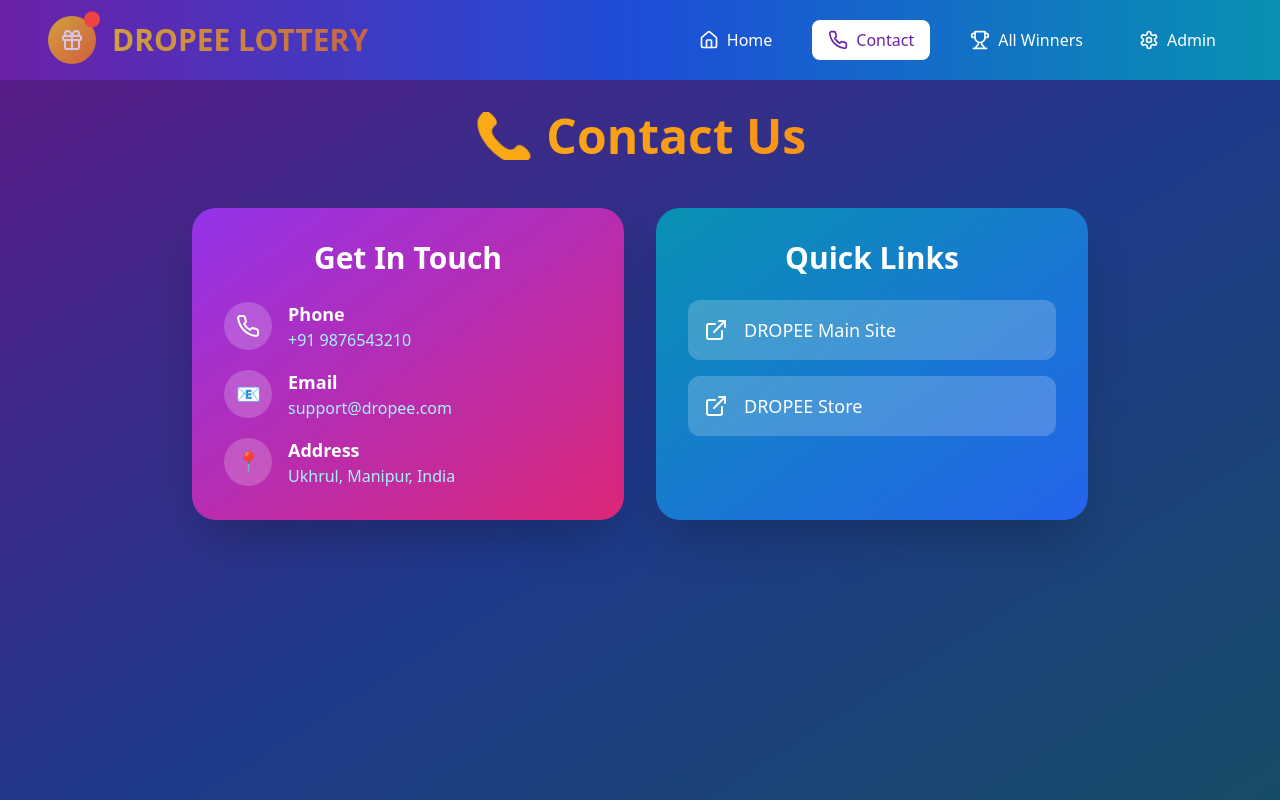
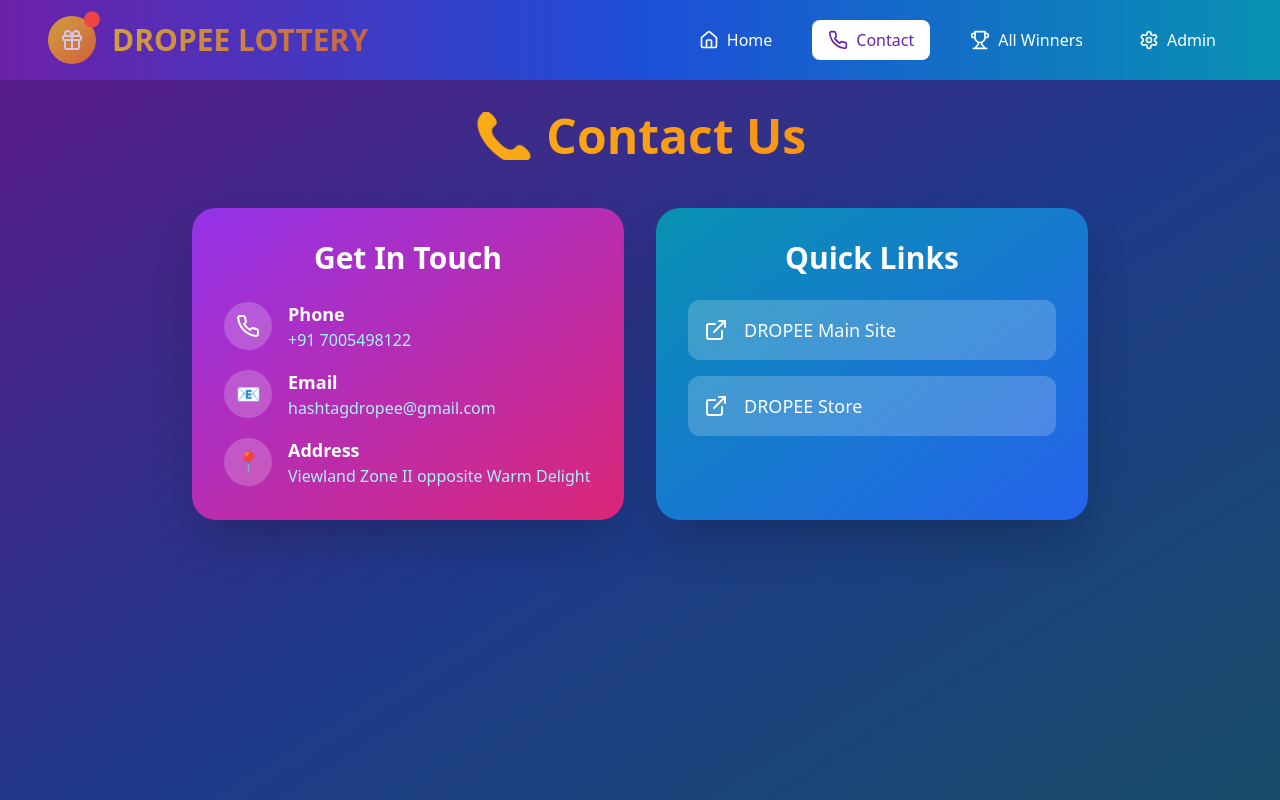
Before and after one commit to Dpmmr/dropee-lottery-delight, a React (Vite) app: page / in a window 1280 px wide. Both pictures are taken after a click on the button "Contact". Shown: the top 800 px of the page. Built offline with nearby package versions, Linux system fonts and the light colour scheme.

Commit message:
Add contact information
Update contact information in the Contact page.

```diff
--- a/src/components/ContactPage.tsx
+++ b/src/components/ContactPage.tsx
@@ -32,7 +32,7 @@ const ContactPage: React.FC<ContactPageProps> = ({ externalLinks }) => {
                 </div>
                 <div>
                   <p className="text-lg font-semibold">Phone</p>
-                  <p className="text-cyan-200">+91 9876543210</p>
+                  <p className="text-cyan-200">+91 7005498122</p>
                 </div>
               </div>
               <div className="flex items-center space-x-4">
@@ -41,7 +41,7 @@ const ContactPage: React.FC<ContactPageProps> = ({ externalLinks }) => {
                 </div>
                 <div>
                   <p className="text-lg font-semibold">Email</p>
-                  <p className="text-cyan-200">support@dropee.com</p>
+                  <p className="text-cyan-200">hashtagdropee@gmail.com</p>
                 </div>
               </div>
               <div className="flex items-center space-x-4">
@@ -50,7 +50,7 @@ const ContactPage: React.FC<ContactPageProps> = ({ externalLinks }) => {
                 </div>
                 <div>
                   <p className="text-lg font-semibold">Address</p>
-                  <p className="text-cyan-200">Ukhrul, Manipur, India</p>
+                  <p className="text-cyan-200">Viewland Zone II opposite Warm Delight</p>
                 </div>
               </div>
             </div>
```
